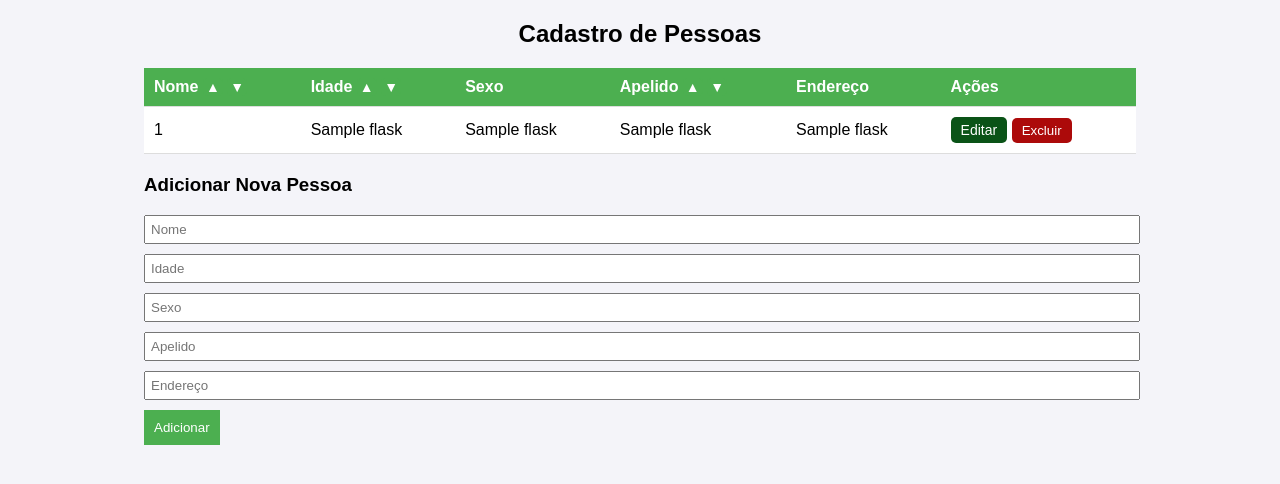
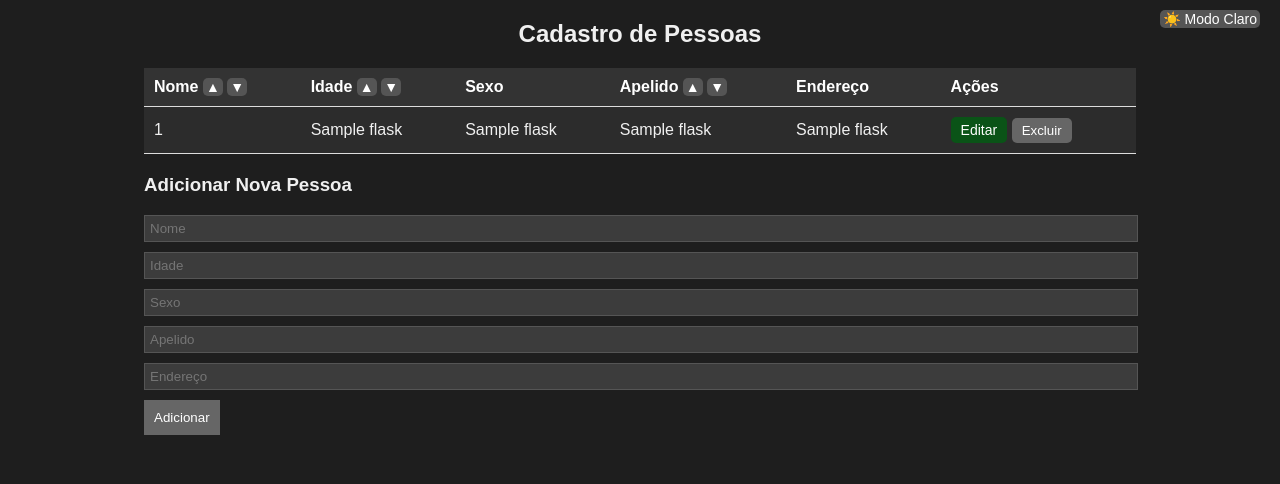
Before and after one commit to eduardoocarneiro/python_postgres, a Flask app: page / in a window 1280 px wide. Shown: the top 484 px of the page. Run offline with Flask 3, Linux system fonts and the light colour scheme; a database or web service that is not in the repository returns one stand-in record (values such as "Sample title"); some libraries are stand-ins or nearby versions.

Commit message:
Adicionando modo escuro

```diff
--- a/templates/pessoas.html
+++ b/templates/pessoas.html
@@ -1,5 +1,5 @@
 <!DOCTYPE html>
-<html lang="en">
+<html lang="pt-BR">
 
 <head>
     <meta charset="UTF-8">
@@ -49,6 +49,7 @@
             font-family: Arial, sans-serif;
             margin: 20px;
             background-color: #f4f4f9;
+            color: black;
         }
 
         table {
@@ -109,23 +110,59 @@
             cursor: pointer;
         }
 
-        .delete-button {
-            background-color: rgb(172, 10, 10);
+        .edit-form {
+            display: none;
+        }
+
+        /* Dark Mode Styles */
+        body.dark-mode {
+            background-color: #1e1e1e;
+            color: #f0f0f0;
+        }
+
+        body.dark-mode table {
+            background-color: #2c2c2c;
+            color: #f0f0f0;
+        }
+
+        body.dark-mode th {
+            background-color: #333;
+            color: #fff;
+        }
+
+        body.dark-mode tr:hover {
+            background-color: #444;
+        }
+
+        body.dark-mode input[type="text"],
+        body.dark-mode input[type="number"] {
+            background-color: #3c3c3c;
+            color: white;
+            border: 1px solid #555;
+        }
+
+        body.dark-mode input[type="submit"] {
+            background-color: #666;
             color: white;
         }
 
-        .edit-button {
-            background-color: rgb(10, 83, 23);
+        body.dark-mode .sort-button {
+            background-color: #555;
             color: white;
         }
 
-        .edit-form {
-            display: none;
+        body.dark-mode .sort-button:hover {
+            background-color: #777;
         }
     </style>
 </head>
 
 <body>
+
+    <!-- Botão para alternar o modo escuro -->
+    <div style="position: fixed; top: 10px; right: 20px; z-index: 1000;">
+        <button onclick="toggleDarkMode()" class="sort-button" id="darkModeToggle">☀️ Modo Claro</button>
+    </div>
 
     <h2>Cadastro de Pessoas</h2>
 
@@ -137,14 +174,12 @@
                     <form action="{{ url_for('index') }}" method="GET" style="display: inline;">
                         <input type="hidden" name="order_by" value="nome">
                         <input type="hidden" name="order_direction" value="asc">
-                        <button type="submit" class="sort-button" onclick="sortTable('nome', 'asc')"
-                            title="Organizar em ordem crescente">▲</button>
+                        <button type="submit" class="sort-button">▲</button>
                     </form>
                     <form action="{{ url_for('index') }}" method="GET" style="display: inline;">
                         <input type="hidden" name="order_by" value="nome">
                         <input type="hidden" name="order_direction" value="desc">
-                        <button type="submit" class="sort-button" onclick="sortTable('nome', 'asc')"
-                            title="Organizar em ordem decrescente">▼</button>
+                        <button type="submit" class="sort-button">▼</button>
                     </form>
                 </th>
                 <th>
@@ -152,14 +187,12 @@
                     <form action="{{ url_for('index') }}" method="GET" style="display: inline;">
                         <input type="hidden" name="order_by" value="idade">
                         <input type="hidden" name="order_direction" value="asc">
-                        <button type="submit" class="sort-button" onclick="sortTable('idade', 'asc')"
-                            title="Organizar em ordem crescente">▲</button>
+                        <button type="submit" class="sort-button">▲</button>
                     </form>
                     <form action="{{ url_for('index') }}" method="GET" style="display: inline;">
                         <input type="hidden" name="order_by" value="idade">
                         <input type="hidden" name="order_direction" value="desc">
-                        <button type="submit" class="sort-button" onclick="sortTable('idade', 'asc')"
-                            title="Organizar em ordem decrescente">▼</button>
+                        <button type="submit" class="sort-button">▼</button>
                     </form>
                 </th>
                 <th>Sexo</th>
@@ -168,14 +201,12 @@
                     <form action="{{ url_for('index') }}" method="GET" style="display: inline;">
                         <input type="hidden" name="order_by" value="apelido">
                         <input type="hidden" name="order_direction" value="asc">
-                        <button type="submit" class="sort-button" onclick="sortTable('apelido', 'asc')"
-                            title="Organizar em ordem crescente">▲</button>
+                        <button type="submit" class="sort-button">▲</button>
                     </form>
                     <form action="{{ url_for('index') }}" method="GET" style="display: inline;">
                         <input type="hidden" name="order_by" value="apelido">
                         <input type="hidden" name="order_direction" value="desc">
-                        <button type="submit" class="sort-button" onclick="sortTable('apelido', 'asc')"
-                            title="Organizar em ordem decrescente">▼</button>
+                        <button type="submit" class="sort-button">▼</button>
                     </form>
                 </th>
                 <th>Endereço</th>
@@ -191,19 +222,13 @@
                 <td>{{ pessoa[3] }}</td>
                 <td>{{ pessoa[4] }}</td>
                 <td>
-                    <!-- Botão de edição -->
                     <button class="edit-button" onclick="showEditForm('{{ pessoa[0] }}')">Editar</button>
-
-                    <!-- Formulário de exclusão -->
                     <form class="delete-form" action="{{ url_for('delete_pessoa', nome=pessoa[0]) }}" method="POST"
                         style="display:inline;" onsubmit="return confirmDelete();">
                         <input type="submit" value="Excluir" class="delete-button">
                     </form>
-                    </form>
                 </td>
             </tr>
-
-            <!-- Formulário de edição que aparece quando o botão 'Editar' é clicado -->
             <tr id="edit-row-{{ pessoa[0] }}" class="edit-form">
                 <td colspan="6">
                     <form action="{{ url_for('edit_pessoa', nome=pessoa[0]) }}" method="POST">
@@ -235,16 +260,42 @@
     <script>
         function showEditForm(nome) {
             const editRow = document.getElementById('edit-row-' + nome);
-            if (editRow.style.display === 'table-row') {
-                editRow.style.display = 'none';
+            editRow.style.display = editRow.style.display === 'table-row' ? 'none' : 'table-row';
+        }
+
+        function confirmDelete() {
+            return confirm("Você tem certeza que deseja excluir este registro?");
+        }
+
+        function toggleDarkMode() {
+            const body = document.body;
+            const button = document.getElementById("darkModeToggle");
+
+            body.classList.toggle("dark-mode");
+
+            if (body.classList.contains("dark-mode")) {
+                button.textContent = "☀️ Modo Claro";
+                localStorage.setItem("darkMode", "enabled");
             } else {
-                editRow.style.display = 'table-row';
+                button.textContent = "🌙 Modo Escuro";
+                localStorage.setItem("darkMode", "disabled");
             }
         }
 
-        // Função de confirmação para deletar registros
-        function confirmDelete() {
-            return confirm("Você tem certeza que deseja excluir este registro?");
+        // Ativar dark mode por padrão ou com base no localStorage
+        window.onload = function () {
+            const body = document.body;
+            const button = document.getElementById("darkModeToggle");
+            const darkMode = localStorage.getItem("darkMode");
+
+            if (darkMode === "enabled" || darkMode === null) {
+                body.classList.add("dark-mode");
+                button.textContent = "☀️ Modo Claro";
+                localStorage.setItem("darkMode", "enabled");
+            } else {
+                body.classList.remove("dark-mode");
+                button.textContent = "🌙 Modo Escuro";
+            }
         }
     </script>
 </body>
```
